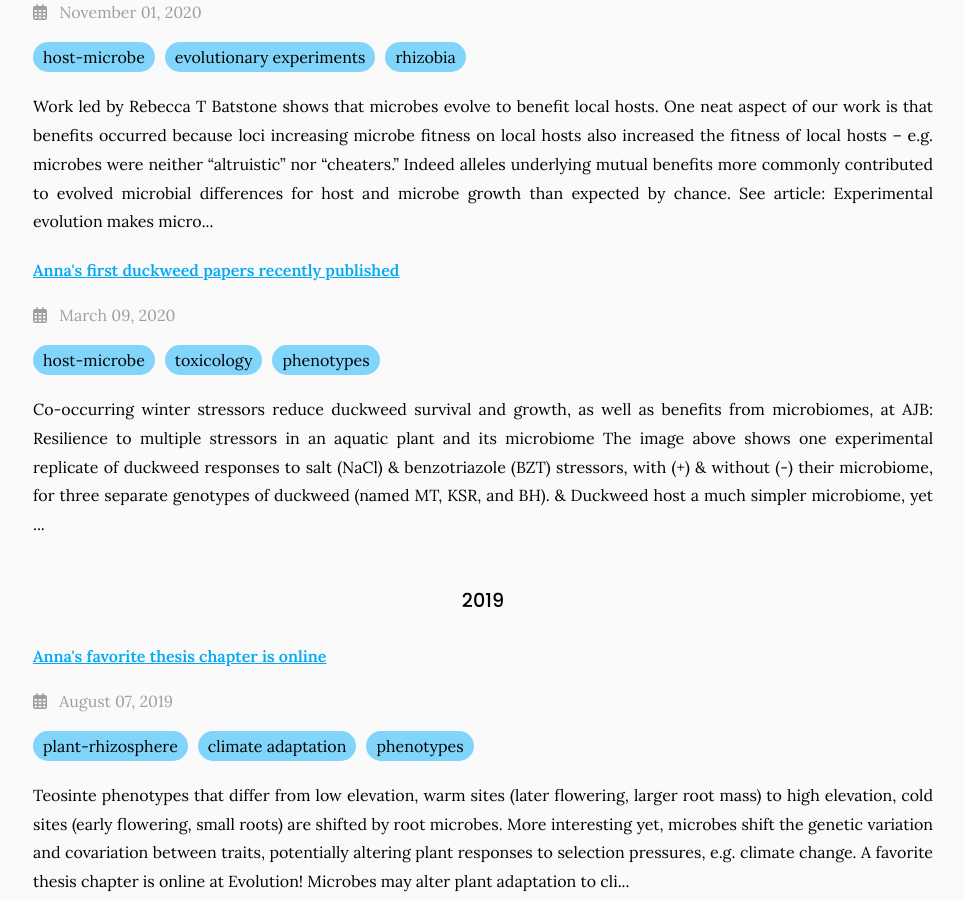
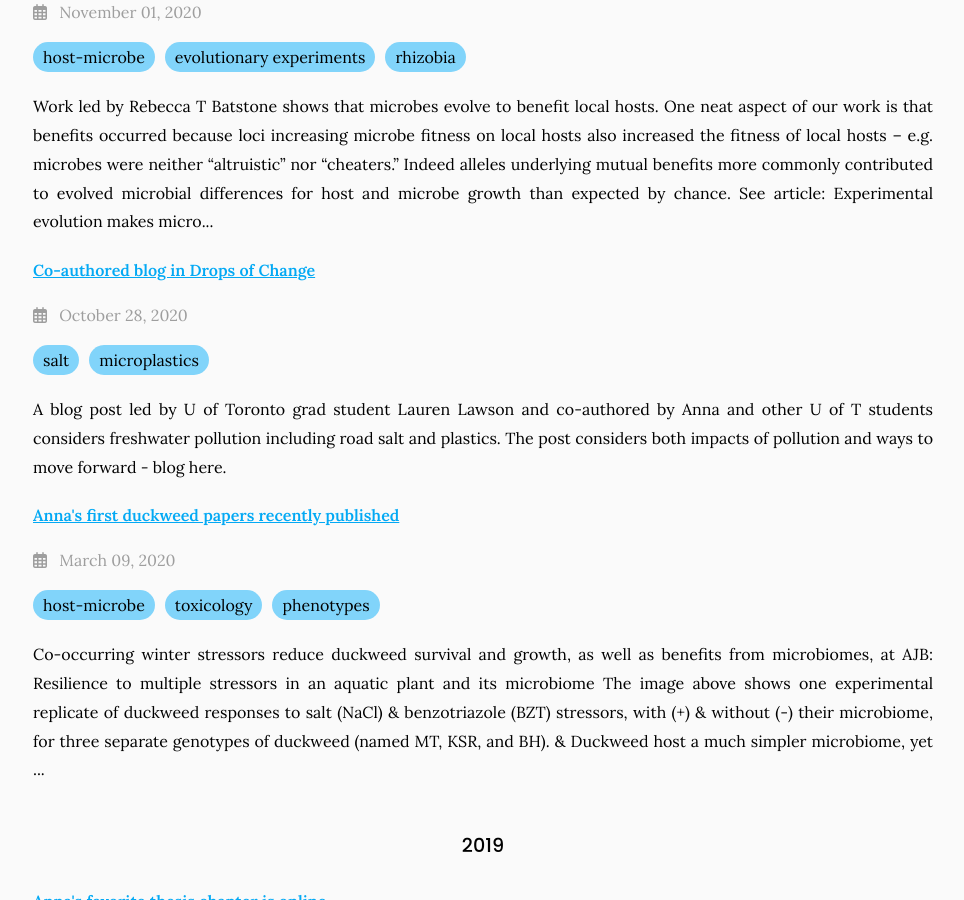
Before and after one commit to amob/amob.github.io, a Jekyll site: the page built from blog/index.md, in a window 1280 px wide and 900 px high, scrolled down 2314 px. Shown: the whole window, without its empty margins (157-1121 px from the left). Built offline with Jekyll 4.4.1, drawn with Linux system fonts in a browser that asks for light colours; comment, search, counter and statistics services are not loaded.

```diff
--- a/_data/citations.yaml
+++ b/_data/citations.yaml
@@ -261,7 +261,6 @@
   - Jeffrey Ross-Ibarra
   - Sharon Y. Strauss
   publisher: The American Naturalist
-  date: '1900-01-01'
   link: https://doi.org/gfqjnm
   image: https://amob.github.io/images/MtRainier cushion plants.jpg
   tags:
--- /dev/null
+++ b/_posts/2020-10-28-blog-at-drops-of-change.md
@@ -0,0 +1,8 @@
+---
+title: Co-authored blog in Drops of Change
+tags: salt, microplastics
+---
+
+
+A blog post led by U of Toronto grad student Lauren Lawson and co-authored by Anna and other U of T students considers freshwater pollution including road salt and plastics.
+The post considers both impacts of pollution and ways to move forward - [blog here](https://www.alliance4water.org/blog-posts/drops-of-change-fighting-against-freshwater-pollution-in-a-changing-climate).
```
Also changed, not shown: _members/anna-obrien.md (+1 -1 lines), index.md (+1 -1 lines).
